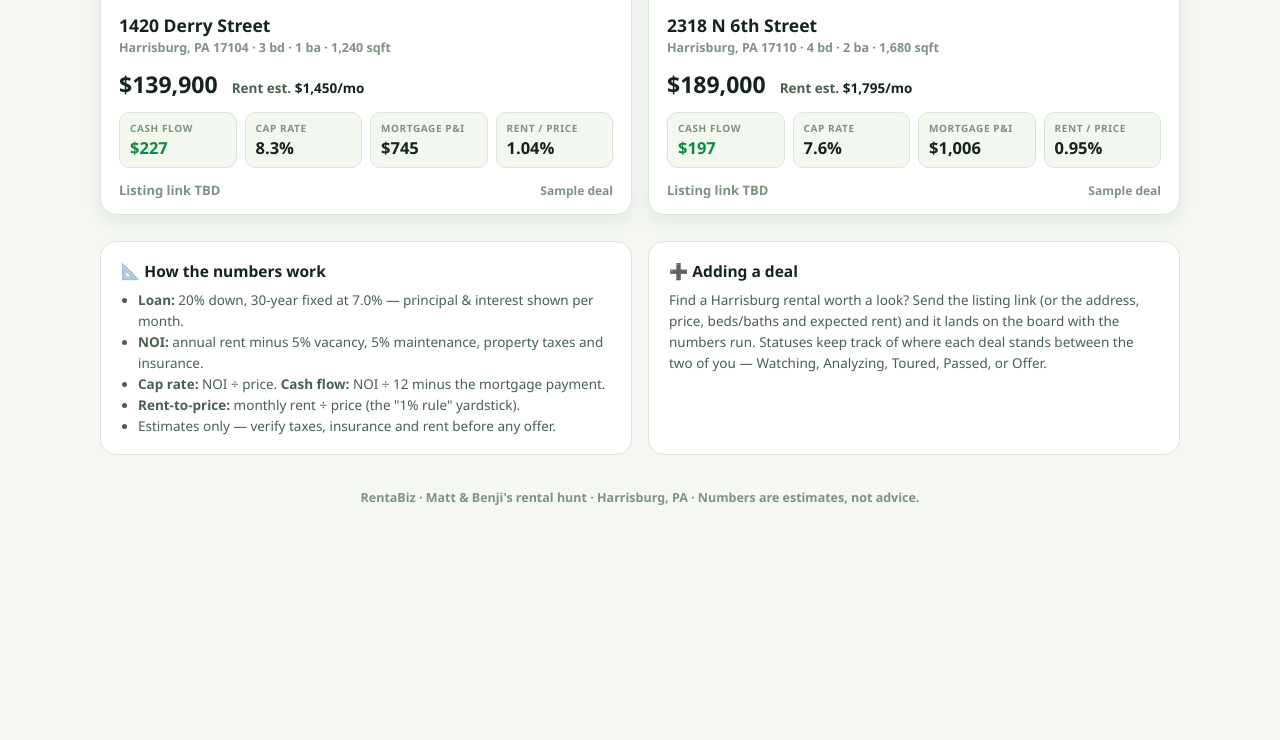
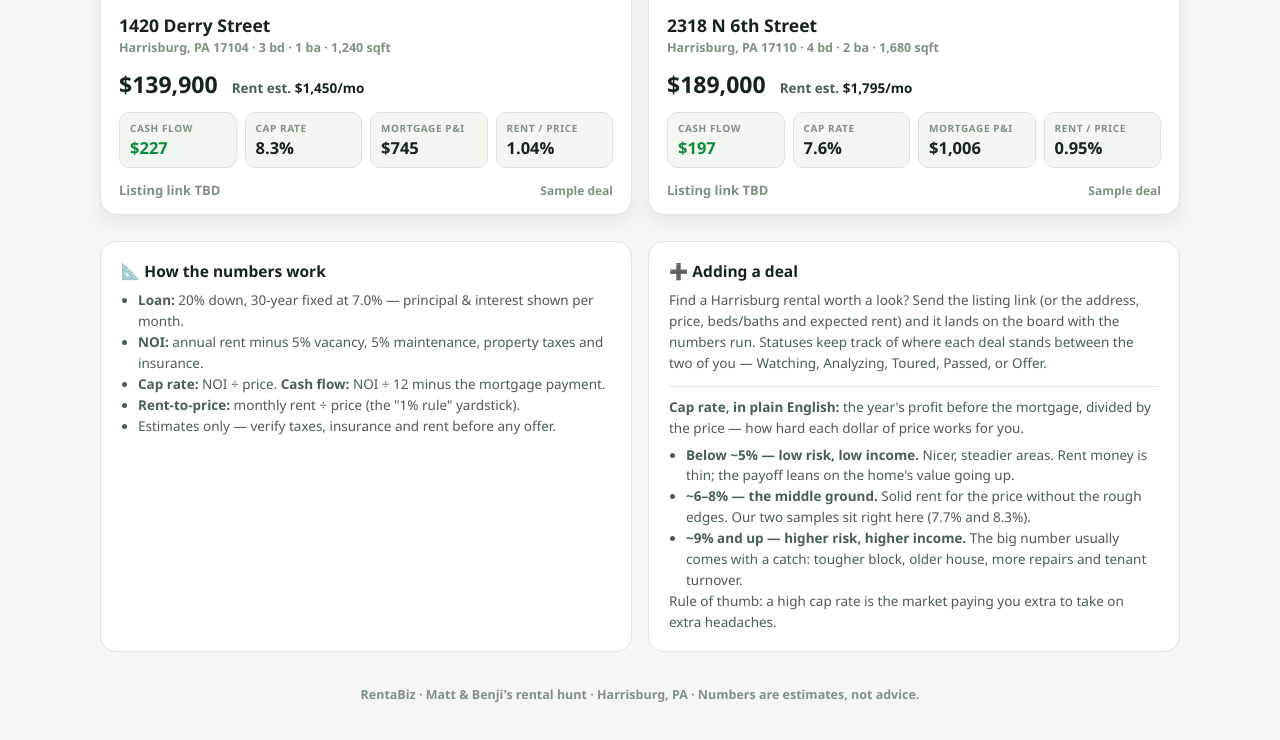
Before and after one commit to MattGPT5786/RentaBiz, a plain HTML site: page index.html in a window 1280 px wide. Shown: the part 484-1224 px from the top of the page. Before the commit the page ends 1042 px from the top, so only its background shows below. Drawn offline with Linux system fonts and the light colour scheme.

Commit message:
Plain-English cap rate and risk guide in the Adding a deal box

```diff
--- a/index.html
+++ b/index.html
@@ -127,6 +127,15 @@
     <div class="note">
       <h3>➕ Adding a deal</h3>
       <p>Find a Harrisburg rental worth a look? Send the listing link (or the address, price, beds/baths and expected rent) and it lands on the board with the numbers run. Statuses keep track of where each deal stands between the two of you — Watching, Analyzing, Toured, Passed, or Offer.</p>
+      <div style="border-top:1px solid var(--line);margin-top:12px;padding-top:10px">
+        <p><b>Cap rate, in plain English:</b> the year's profit before the mortgage, divided by the price — how hard each dollar of price works for you.</p>
+        <ul>
+          <li><b>Below ~5% — low risk, low income.</b> Nicer, steadier areas. Rent money is thin; the payoff leans on the home's value going up.</li>
+          <li><b>~6–8% — the middle ground.</b> Solid rent for the price without the rough edges. Our two samples sit right here (7.7% and 8.3%).</li>
+          <li><b>~9% and up — higher risk, higher income.</b> The big number usually comes with a catch: tougher block, older house, more repairs and tenant turnover.</li>
+        </ul>
+        <p>Rule of thumb: a high cap rate is the market paying you extra to take on extra headaches.</p>
+      </div>
     </div>
   </div>
 
```
